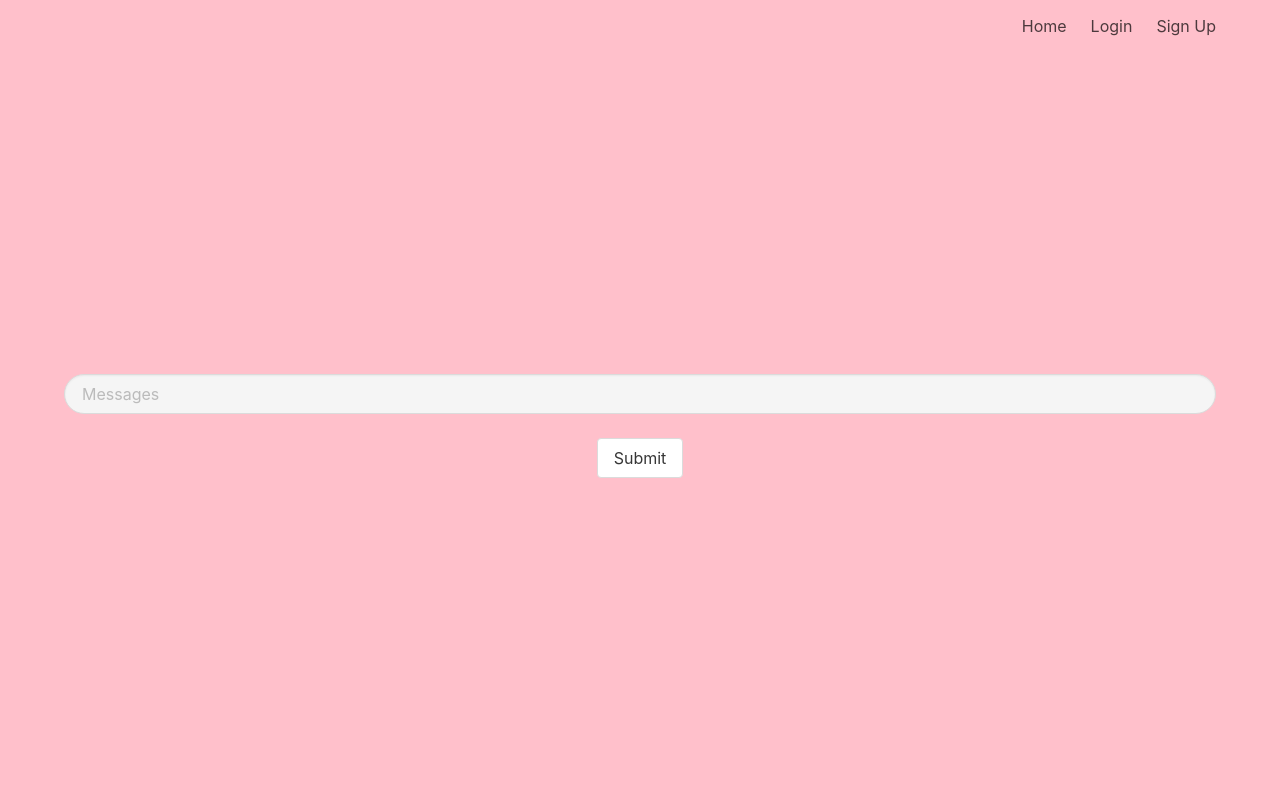
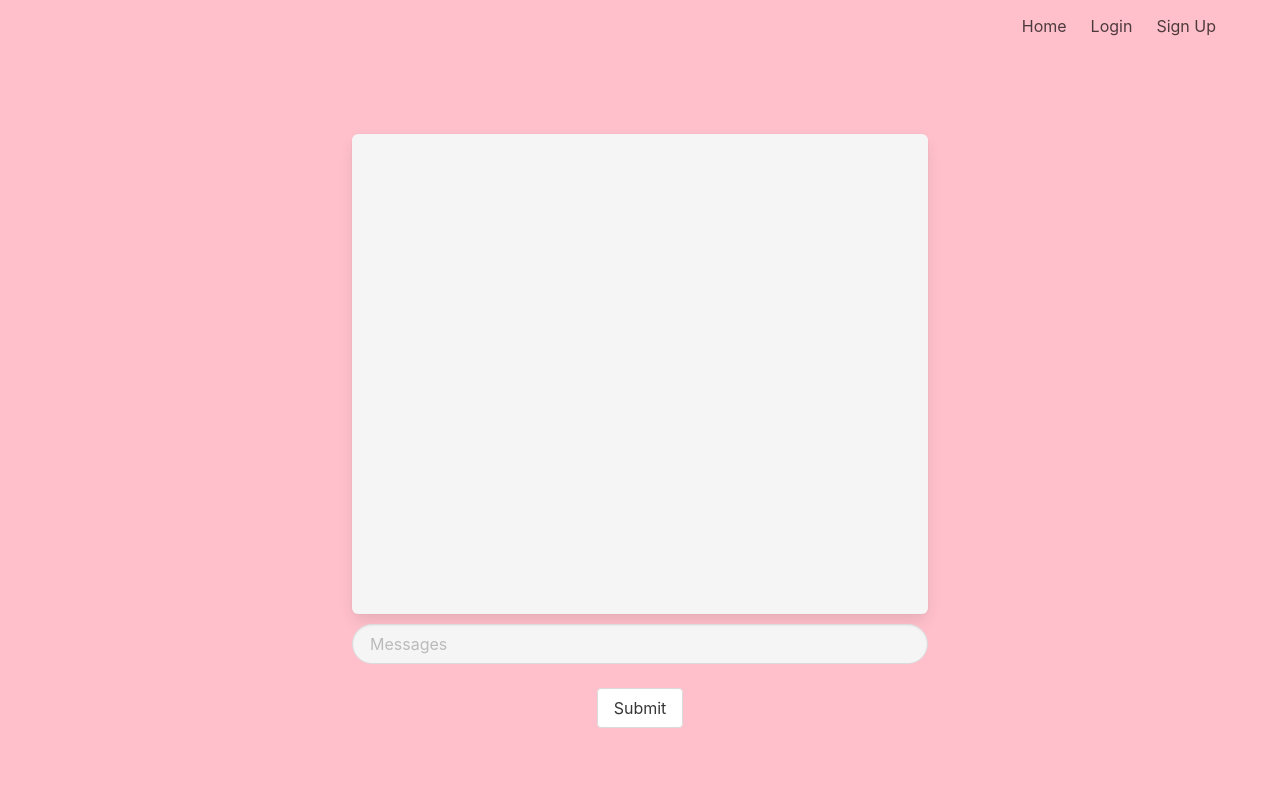
Before and after one commit to mco9734/Connect2Me, a Flask app: page /chat in a window 1280 px wide. Run offline with Flask 2, Linux system fonts and the light colour scheme; parts of the project's set-up code (start-up, migrations or seed data) failed here and were passed over; some libraries are stand-ins or nearby versions.

Commit message:
got chat bubble sizing correct

```diff
--- a/src/project/templates/chat.html
+++ b/src/project/templates/chat.html
@@ -5,12 +5,16 @@
   {% block content %}
 
 
-  <div class="message_holder"></div>
+<div class="message_holder box" style="background-color: #F5F5F5; width:50%; height: 60vh; overflow-y: auto; margin: 10px auto;"></div>
 
+<div  style='width: 50%; margin: 0 auto;'>
   <form action="" method="POST">
     <input class="input is-rounded message" type="text" placeholder="Messages"/>
     <input class="button" type="submit"/>
   </form>
+  </div>
+
+
 
 
 
@@ -38,7 +42,8 @@
       console.log( msg )
       if( typeof msg.user_name !== 'undefined' ) {
         $( 'h3' ).remove()
-        $( 'div.message_holder' ).append( '<div><b style="color: #000">'+msg.user_name+'</b> '+msg.message+'</div>' )
+
+        $( 'div.message_holder' ).append( '<div style=text-align:right;"><b style="color: #000;">'+msg.user_name+'</b> '+msg.message+'</div>' )
       }
     })
   </script>
```
Also changed, not shown: src/project/db.sqlite.
